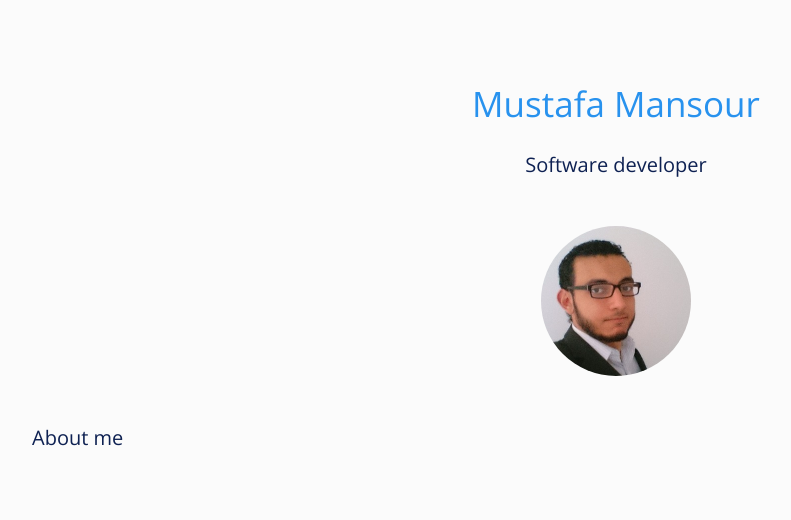
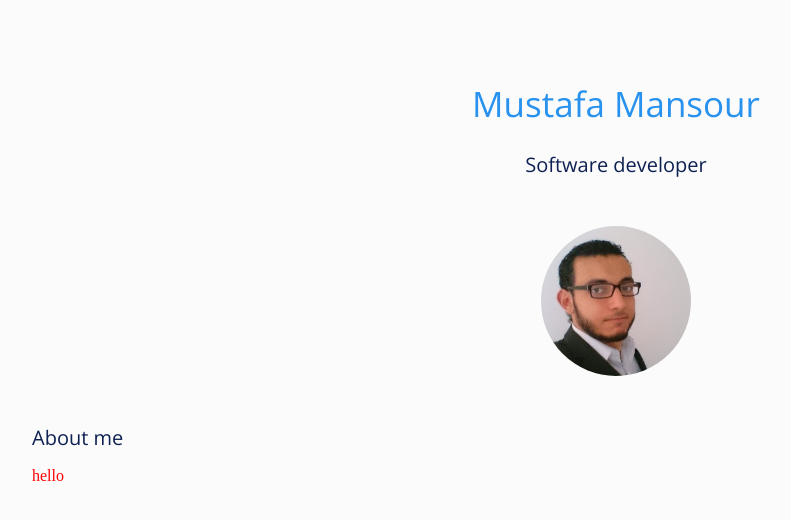
Before and after one commit to MkMan/MkMan.github.io, a React (Vite) app: page / in a window 1280 px wide. Shown: the top 520 px of the page, without its empty margins (24-815 px from the left). Built offline with nearby package versions, Linux system fonts and the light colour scheme.

Commit message:
WIP: add new component

```diff
--- /dev/null
+++ b/src/components/picture-text/picture-text.comp.tsx
@@ -0,0 +1,15 @@
+import * as React from 'react';
+
+import { PictureTextProps } from './picture-text.model';
+import './picture-text.style.scss';
+
+export class PictureTextComponent extends React.Component {
+  props: PictureTextProps;
+
+  render() {
+
+    return  (
+      <p>{this.props.text}</p>
+    );
+  }
+}
--- /dev/null
+++ b/src/components/picture-text/picture-text.model.ts
@@ -0,0 +1,4 @@
+export interface PictureTextProps {
+  text: string,
+  imagePath: string
+}
--- /dev/null
+++ b/src/components/picture-text/picture-text.style.scss
@@ -0,0 +1,5 @@
+@import '../../styles/shared.scss';
+
+p {
+  color: red;
+}
--- a/src/index.tsx
+++ b/src/index.tsx
@@ -3,6 +3,7 @@ import ReactDOM from 'react-dom';
 
 import './index.scss';
 import myImage from './assets/images/me.jpg';
+import { PictureTextComponent } from './components/picture-text/picture-text.comp';
 
 class AppShell extends React.Component {
 
@@ -15,6 +16,7 @@ class AppShell extends React.Component {
           <img className="user-picture" src={myImage} alt=""></img>
         </div>
         <h2 className="section-heading">About me</h2>
+        <PictureTextComponent text="hello" imagePath="sdds"/>
       </div>
     );
   }
```
